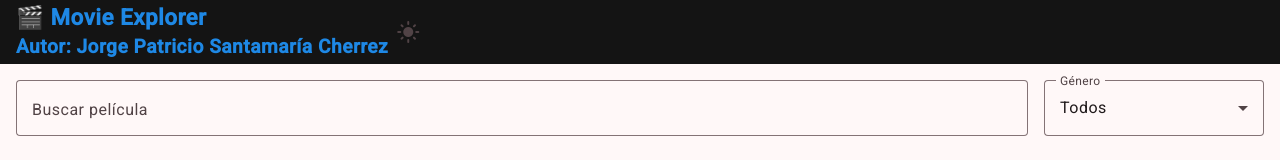
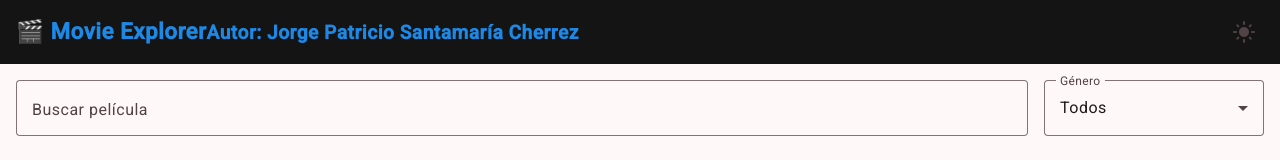
Before and after one commit to Patogol35/movie-explorer, an Angular app: page / in a window 1280 px wide. Shown: the top 160 px of the page. Built offline with nearby package versions, Linux system fonts and the light colour scheme.

Commit message:
Update home.component.css

```diff
--- a/src/app/pages/home/home.component.css
+++ b/src/app/pages/home/home.component.css
@@ -1,3 +1,8 @@
+/* Transición suave para cambios de tema */
+body, .toolbar, .container, .grid, .empty {
+  transition: background 0.3s ease, color 0.3s ease;
+}
+
 /* Barra superior fija */
 .toolbar {
   position: sticky;
@@ -5,6 +10,10 @@
   z-index: 10;
   background: #141414;
   color: white;
+  display: flex;
+  justify-content: space-between;
+  align-items: center;
+  padding: 0 1rem;
 }
 
 /* Logo destacado */
@@ -12,7 +21,16 @@
   font-weight: 700;
   font-size: 1.4rem;
   letter-spacing: .5px;
-  color: #1e88e5; /* Azul profesional */
+  color: #1e88e5; /* azul profesional */
+}
+
+/* Subtítulo */
+.subtitle {
+  font-weight: 700;
+  font-size: 1.2rem;
+  letter-spacing: .5px;
+  color: #1e88e5;
+  margin-top: 2px;
 }
 
 /* Contenedor */
@@ -29,19 +47,6 @@
   display: grid;
   grid-template-columns: repeat(auto-fill, minmax(160px, 1fr));
   gap: 1rem;
-}
-
-.toolbar-content {
-  display: flex;
-  flex-direction: column; /* apila verticalmente */
-}
-
-.subtitle {
-  font-weight: 700;
-  font-size: 1.2rem;
-  letter-spacing: .5px;
-  color: #1e88e5; /* Azul profesional */
-  margin-top: 2px; /* separa un poco del logo */
 }
 
 /* Ajustes de cada tarjeta */
@@ -63,9 +68,40 @@ app-movie-card:hover {
   opacity: 1;
   text-align: center;
   margin-top: 3rem;
-  color: #1e88e5; /* Azul profesional */
+  color: #1e88e5; /* azul profesional */
   font-size: 1.2rem;
   font-weight: 600;
   letter-spacing: 0.3px;
   text-shadow: 0 1px 3px rgba(0,0,0,0.4);
 }
+
+/* Modo claro (por defecto) */
+body {
+  background: #f5f5f5;
+  color: #222;
+}
+
+/* Modo oscuro */
+body.dark-theme {
+  background: #141414;
+  color: white;
+}
+
+/* Ajustes específicos de toolbar */
+body.dark-theme .toolbar {
+  background: #141414;
+}
+
+body .toolbar {
+  background: #ffffff;
+  color: #141414;
+}
+
+/* Texto "sin resultados" adaptado al tema */
+body.dark-theme .empty {
+  color: #1e88e5; /* azul en oscuro */
+}
+
+body .empty {
+  color: #1565c0; /* azul en claro */
+}
```
